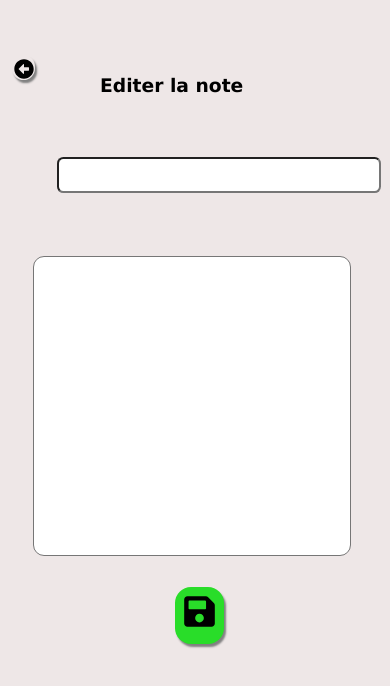
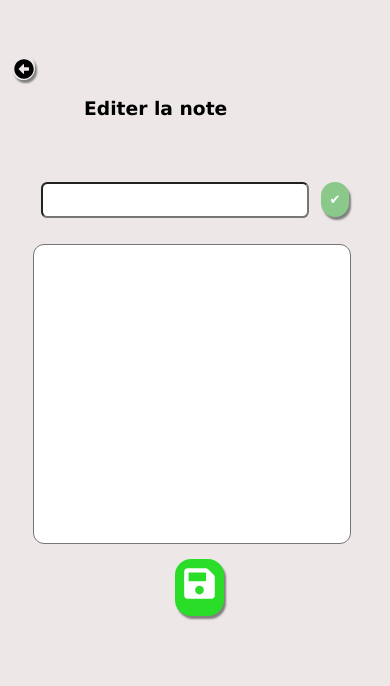
Before and after one commit to Abombidus/noteApp, a React (Vite) app: page /editNote in a window 390 px wide. Shown: the top 686 px of the page. Built offline with nearby package versions, Linux system fonts and the light colour scheme.

Commit message:
Responsive commit on mobiles

```diff
--- a/src/components/EditNote.tsx
+++ b/src/components/EditNote.tsx
@@ -8,7 +8,7 @@ function EditNote() {
   const navigate = useNavigate();
   return (
     <>
-      <div>
+          <div className="one">
             <button
               id="retour"
               onClick={() => {
@@ -18,17 +18,30 @@ function EditNote() {
               <FaArrowAltCircleLeft className="sign" />
             </button>
           </div>
-      <h3 className="textH3">Editer la note</h3>
-      <div>
+
+          <h3>Editer la note</h3>
+
+          <div className="two">
             <input
               type="text"
               id="nomDeLaNote"
-          //   placeholder="   ajouter un nom a la note...✍"
             />
+
+            <button
+              id="btnOk"
+            >
+              ✔
+            </button>
           </div>
+
           <div className="textAreaContainer">
-        <textarea name="textArea" id="textArea" className="textArea"></textarea>
+            <textarea
+              name="textArea"
+              className="textArea"
+              id="textArea"
+            ></textarea>
           </div>
+
       <div className="editSave">
         <button id="editsaved">
           <FaSave />
--- a/src/components/editNote.css
+++ b/src/components/editNote.css
@@ -10,9 +10,15 @@
     position: relative;
     top: 2.4rem;
   }
+  .textAreaContainer {
+    position: relative;
+    bottom: 8rem;
+  }
+
   #nomDeLaNote {
     position: relative;
-    bottom: 2rem;
+    /* bottom: 2rem; */
+    top: 3rem;
   }
   .editSave {
     position: relative;
@@ -20,7 +26,7 @@
   #editsaved {
     position: relative;
     right: 26.6rem;
-    top: 5rem;
+    top: 4rem;
   }
 }
 /*  */
--- a/src/components/home/Home.tsx
+++ b/src/components/home/Home.tsx
@@ -110,7 +110,7 @@ function Home() {
           <input
             className="searchBar"
             type="search"
-            placeholder="🔍 Recherche....."
+            placeholder=" Recherche....."
           />
         </div>
       </div>
--- a/src/components/home/home.css
+++ b/src/components/home/home.css
@@ -128,6 +128,10 @@ h5::after {
 /* Phone Query */
 
 @media (max-width: 640px) {
+  h5 {
+    position: relative;
+    top: 3rem;
+  }
   body {
     margin: 0 auto;
     padding: 0 16px;
@@ -186,6 +190,7 @@ h5::after {
   .text {
     font-size: 11px;
     position: relative;
+    right: 0.6rem;
     bottom: 3rem;
     height: 30px;
     overflow: hidden;
@@ -194,7 +199,7 @@ h5::after {
   }
 
   .btns {
-    background: rgb(192, 188, 189);
+    /* background: rgb(192, 188, 189); */
     padding: 0;
     position: relative;
     top: 2.5rem;
@@ -213,7 +218,7 @@ h5::after {
   }
   .timeDiv {
     position: relative;
-    left: 8rem;
+    left: 5rem;
     width: 90%;
     top: 1.9rem;
     font-size: 7px;
--- a/src/components/newNote/NewNote.tsx
+++ b/src/components/newNote/NewNote.tsx
@@ -8,14 +8,22 @@ import { useNavigate } from "react-router-dom";
 const NewNote = () => {
   const navigate = useNavigate();
   const [active, setActive] = useState(false);
-  const [titre, setTitre] = useState("");
-  const [champ, setChamp] = useState("");
+  let [title, setTitle] = useState("");
+  let [text, setText] = useState("");
 
   function TakeNote() {
     // e.preventDeafault();
+    if (title && text) {
+      const note = {
+        id: navigate,
+        title,
+        text,
+      };
+      console.log(note);
+    }
 
-    console.log("titre:", titre);
-    console.log("champ:", champ);
+    // titre.value = "";
+    // champ.value = "";
   }
   return (
     <>
@@ -40,9 +48,9 @@ const NewNote = () => {
           }}
           type="text"
           onChange={(e) => {
-            setTitre(e.target.value);
+            setTitle(e.target.value);
           }}
-          value={titre}
+          value={title}
           id="nomDeLaNote"
           placeholder="  Nom de la note...✍"
         />
@@ -60,9 +68,9 @@ const NewNote = () => {
       <div className="textAreaContainer">
         <textarea
           onChange={(e) => {
-            setChamp(e.target.value);
+            setText(e.target.value);
           }}
-          value={champ}
+          value={text}
           name="textArea"
           className="textArea"
           id="textArea"
--- a/src/components/newNote/newNote.css
+++ b/src/components/newNote/newNote.css
@@ -129,7 +129,9 @@ h3 {
   #nomDeLaNote {
     position: relative;
     top: 4rem;
-    left: 1rem;
+    right:1rem;
+    width:80%;
+    /* left: 1rem; */
   }
   .one {
     position: relative;
@@ -138,17 +140,20 @@ h3 {
 
   .two {
     position: relative;
-    top: 1rem;
+    top: 3.3rem;
+    left:1rem;
     display: flex;
     justify-content: space-between;
   }
   #btnOk {
     position: relative;
-    left: 1rem;
-    top: 4rem;
+    /* left: 1rem; */
+    right:1rem;
+    top: 3rem;
   }
 
   #retour {
+    color:black;
     position: relative;
     right: 1.8rem;
     /* bottom: 3rem; */
--- a/src/index.css
+++ b/src/index.css
@@ -26,6 +26,8 @@ body {
 }
 
 button {
+  cursor: pointer;
+  color: white;
   padding: 0.4rem;
   border: 2px solid transparent;
   box-shadow: 2px 3px 2px gray;
```
Lines whose indentation alone changed are shown as unchanged.
